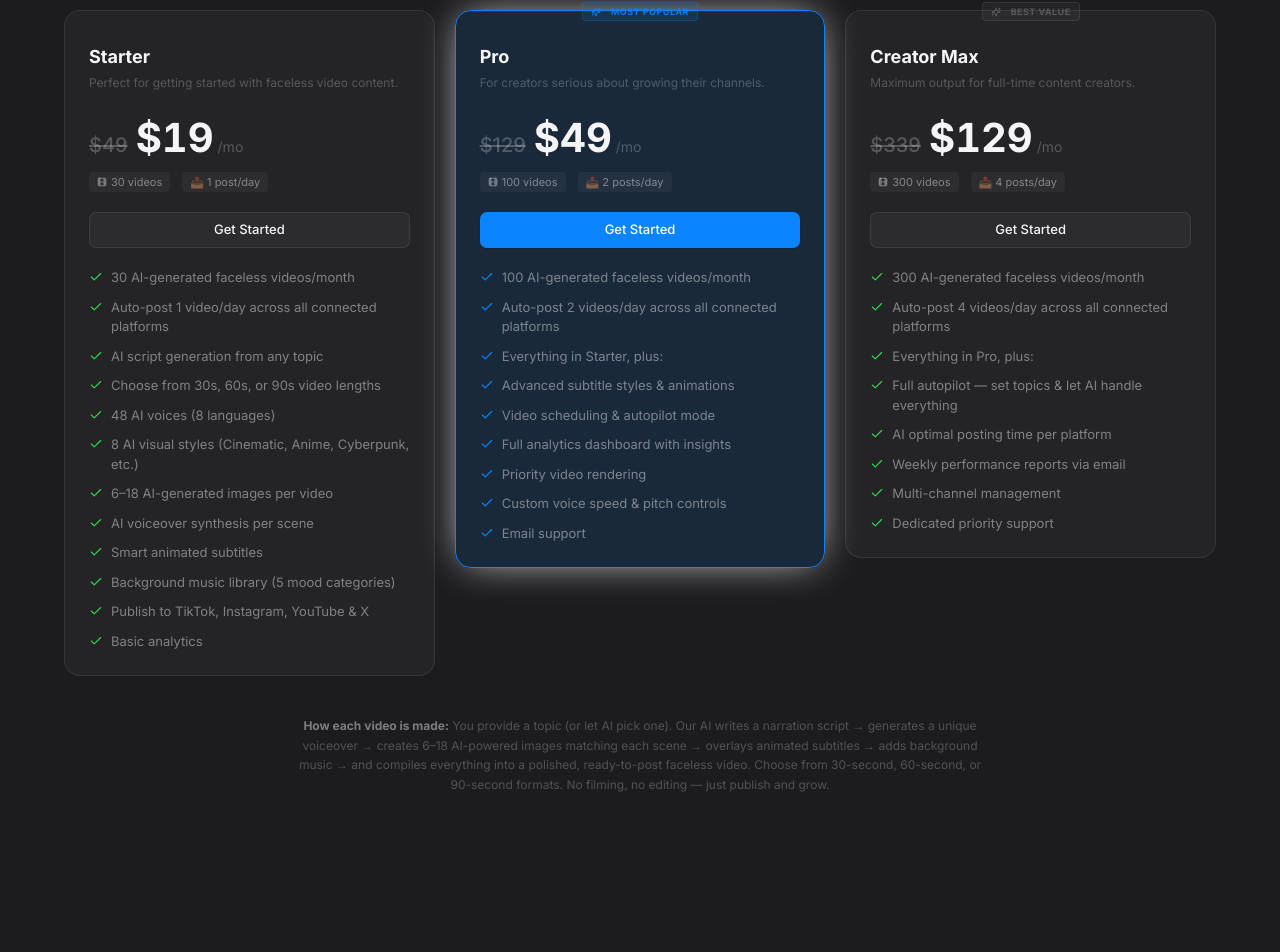
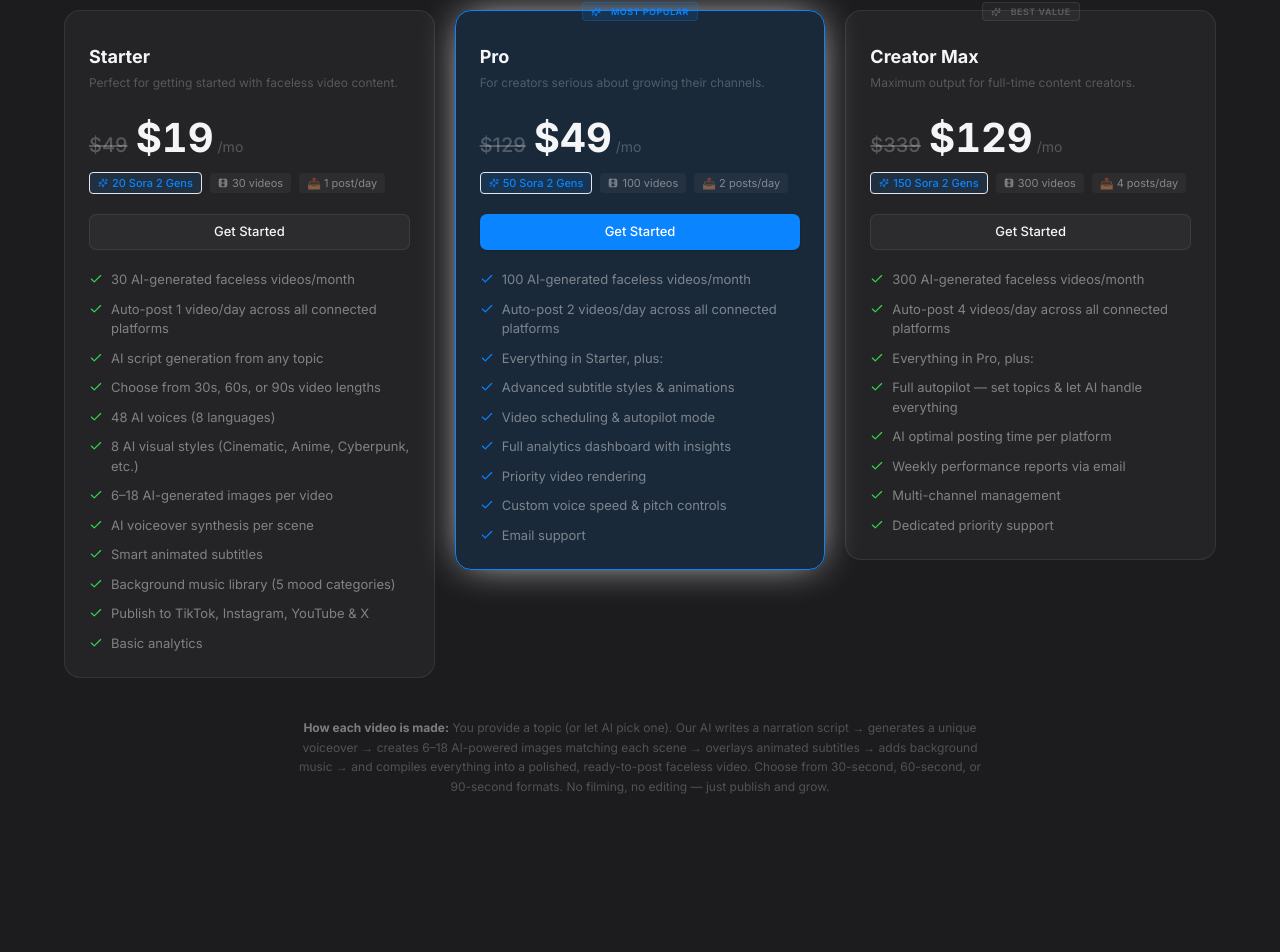
Before and after one commit to Nitish1235/Autopostai, a Next.js app: page / in a window 1280 px wide. Shown: the part 4594-5546 px from the top of the page. Built offline with nearby package versions, Linux system fonts and the light colour scheme; no server answers; the database is empty.

Commit message:
added sora2 details on price card

```diff
--- a/components/landing/Pricing.tsx
+++ b/components/landing/Pricing.tsx
@@ -14,6 +14,7 @@ interface PricingPlan {
   price: number
   originalPrice: number
   credits: number
+  soraCredits: number
   postsPerDay: number
   highlight?: boolean
   badge?: string
@@ -28,6 +29,7 @@ const PLANS: PricingPlan[] = [
     price: 19,
     originalPrice: 49,
     credits: 30,
+    soraCredits: 20,
     postsPerDay: 1,
     description: 'Perfect for getting started with faceless video content.',
     features: [
@@ -51,6 +53,7 @@ const PLANS: PricingPlan[] = [
     price: 49,
     originalPrice: 129,
     credits: 100,
+    soraCredits: 50,
     postsPerDay: 2,
     highlight: true,
     badge: 'Most Popular',
@@ -73,6 +76,7 @@ const PLANS: PricingPlan[] = [
     price: 129,
     originalPrice: 339,
     credits: 300,
+    soraCredits: 150,
     postsPerDay: 4,
     badge: 'Best Value',
     description: 'Maximum output for full-time content creators.',
@@ -265,7 +269,11 @@ function Pricing() {
                 </div>
 
                 {/* Key metrics */}
-                <div className="flex items-center gap-3 mb-5">
+                <div className="flex flex-wrap items-center gap-2 mb-5">
+                  <span className="inline-flex items-center gap-1 text-[11px] font-medium text-[var(--accent)] bg-[var(--accent-subtle)] border border-[var(--accent)]/20 px-2 py-0.5 rounded">
+                    <Sparkles size={10} className="text-[var(--accent)]" />
+                    {plan.soraCredits} Sora 2 Gens
+                  </span>
                   <span className="inline-flex items-center gap-1 text-[11px] text-[var(--text-secondary)] bg-[var(--surface-hover)] px-2 py-0.5 rounded">
                     <Film size={10} />
                     {plan.credits} videos
```
